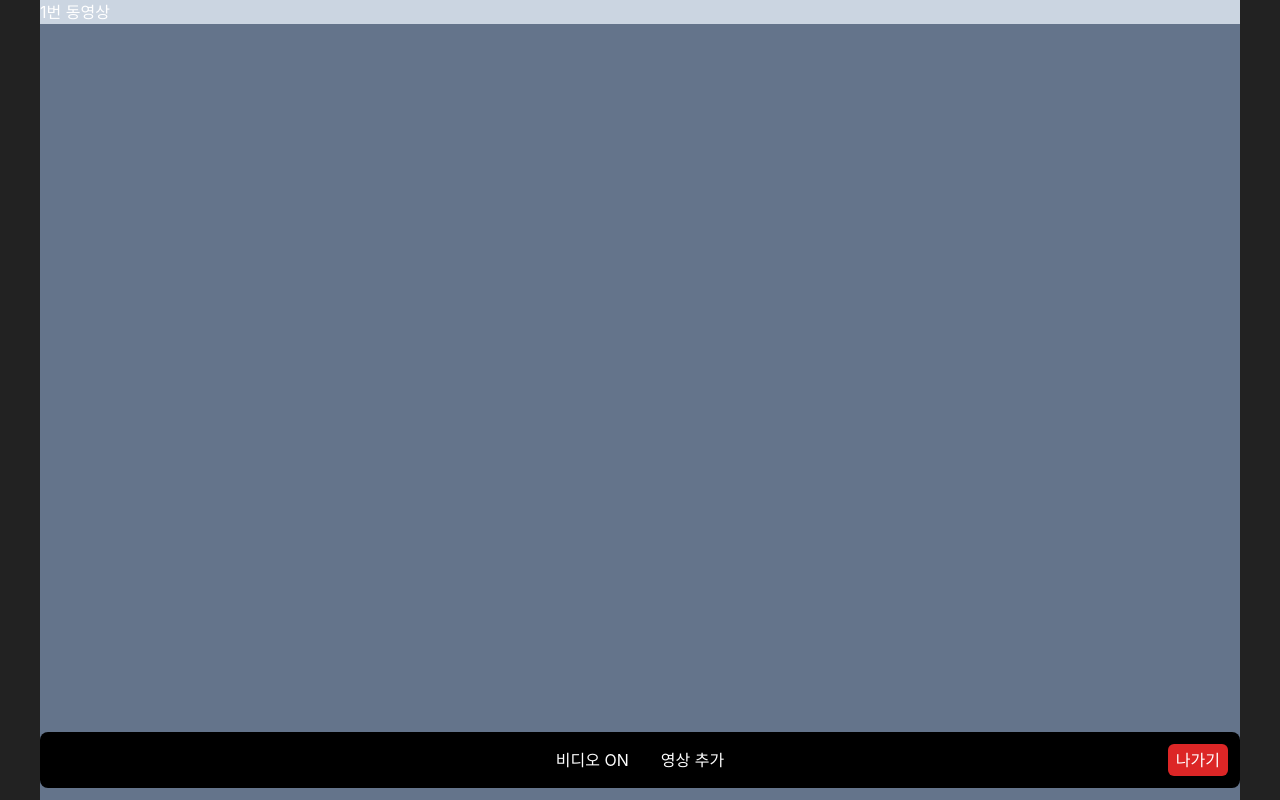
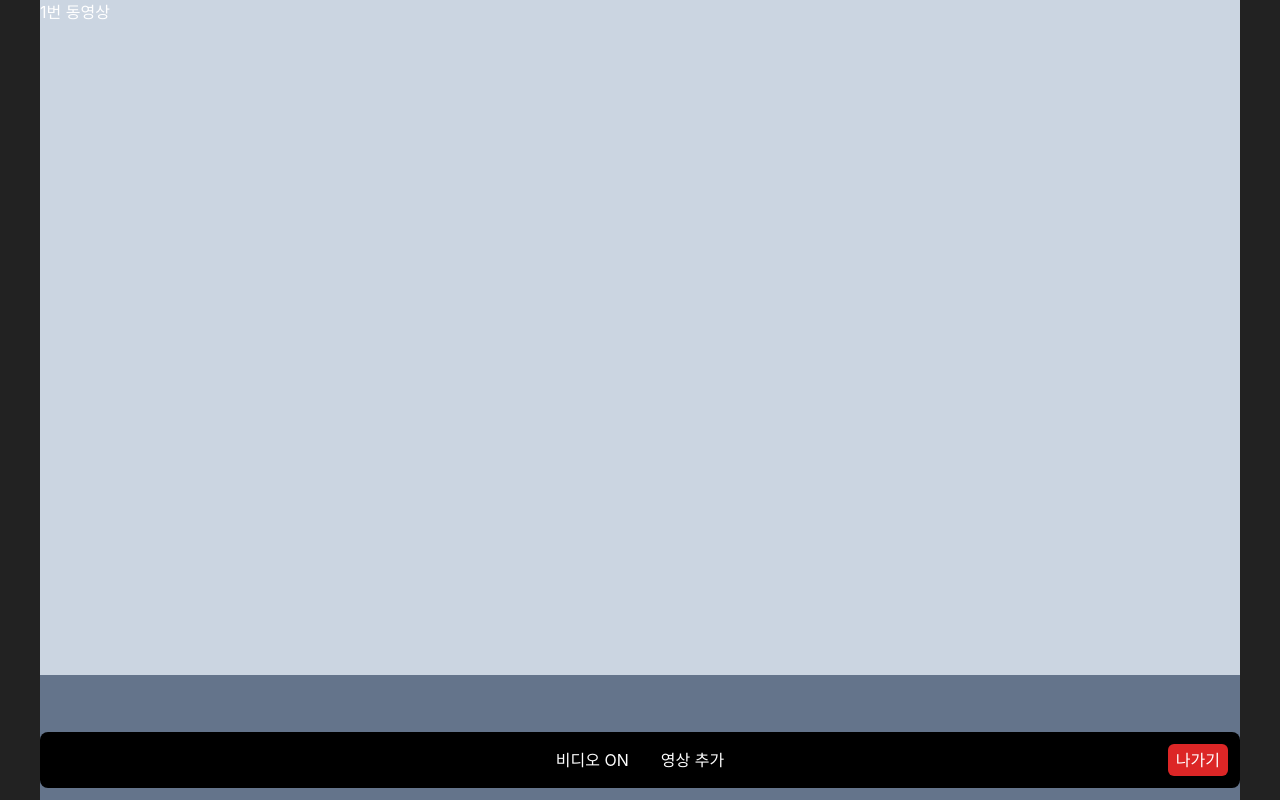
Before and after one commit to kimminsu31415/withstudy, a React (Create React App) app: page /test in a window 1280 px wide. Built offline with nearby package versions, Linux system fonts and the light colour scheme.

Commit message:
test: 딥시크 test

```diff
--- a/src/pages/Test.jsx
+++ b/src/pages/Test.jsx
@@ -5,7 +5,14 @@ function Test() {
     <div className="relative flex min-h-screen w-full bg-[#222222] text-white">
       {/* 메인콘텐츠 */}
       <div className="mx-auto w-full max-w-[calc(100%-80px)] bg-slate-500">
-        <div className="bg-slate-300">1번 동영상</div>
+        <div className="relative w-full">
+          {/* 16:9 aspect ratio wrapper */}
+          <div className="pb-[56.25%]">
+            <div className="absolute left-0 top-0 h-full w-full bg-slate-300">
+              1번 동영상
+            </div>
+          </div>
+        </div>
       </div>
 
       {/* 메인-마진40퍼 적용 Toolbar (하단 고정 & 마진 유지) */}
```
